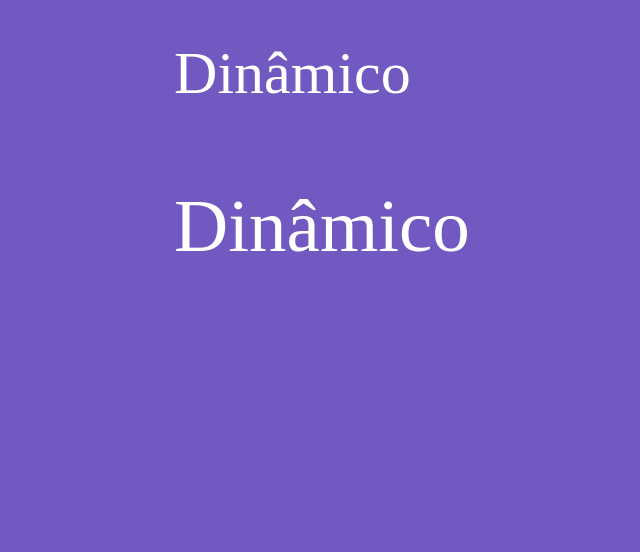
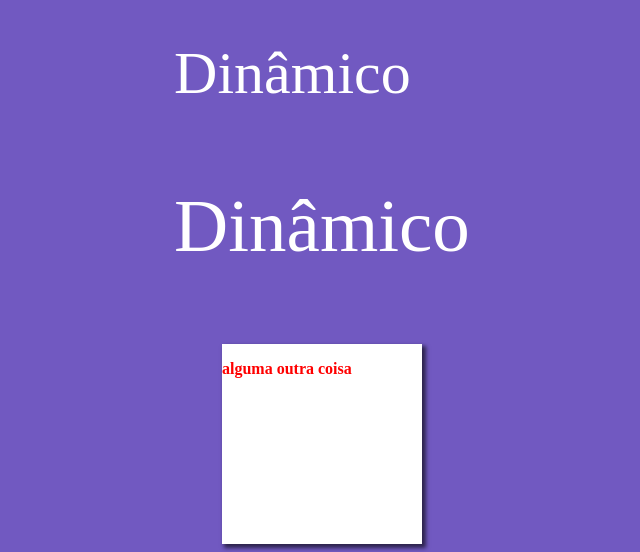
Before and after one commit to rodrigojgrande/sass, a plain HTML site: page index.html in a window 1280 px wide. Shown: the part 752-1304 px from the top of the page, without its empty margins (318-958 px from the left). Before the commit the page ends 1104 px from the top, so only its background shows below. Drawn offline with Linux system fonts and the light colour scheme.

Commit message:
test: Git ssh

```diff
--- a/index.html
+++ b/index.html
@@ -27,6 +27,10 @@
         <p class="text-4">Dinâmico</p>
         <p class="text-5">Dinâmico</p>
     </div>
+
+    <div class="container">
+        <p>alguma outra coisa</p>
+    </div>
 </body>
 
 </html>
```
